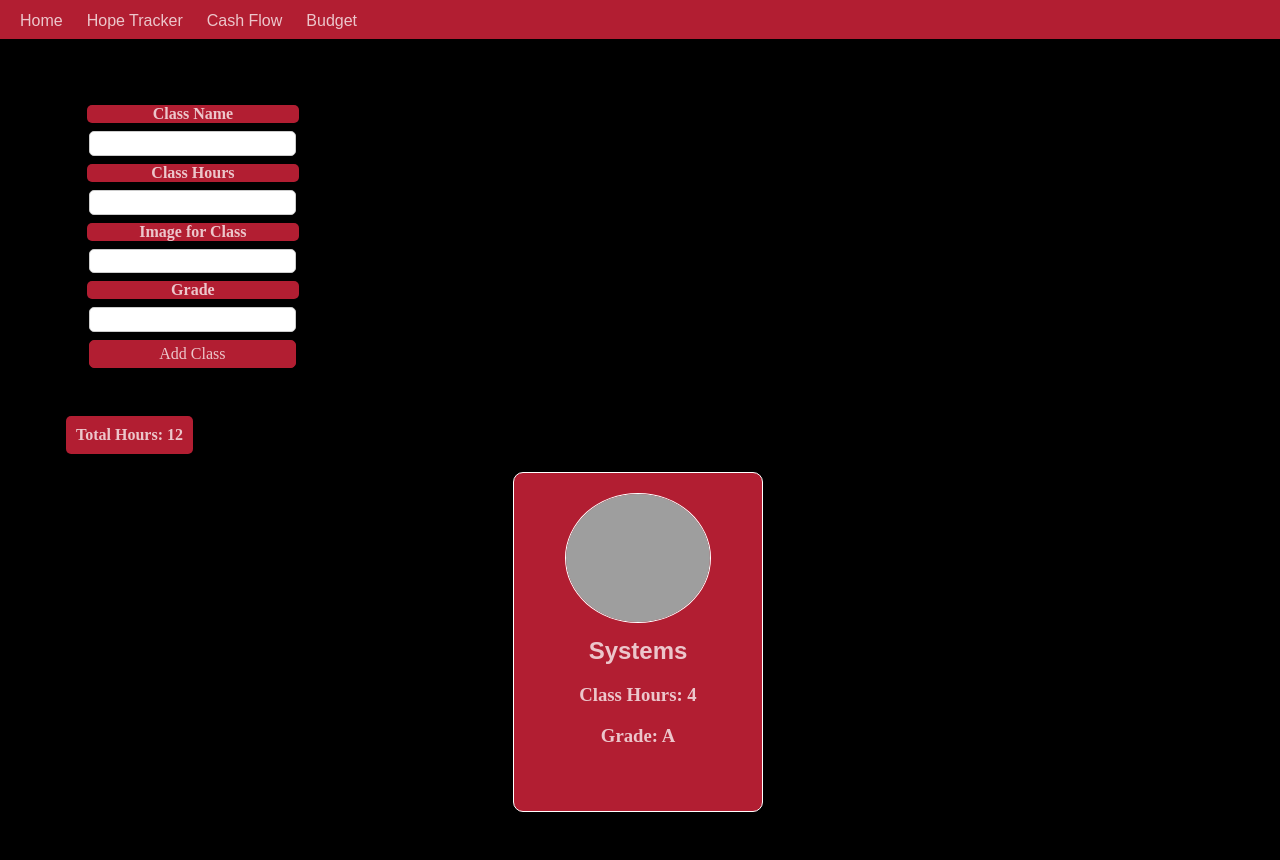
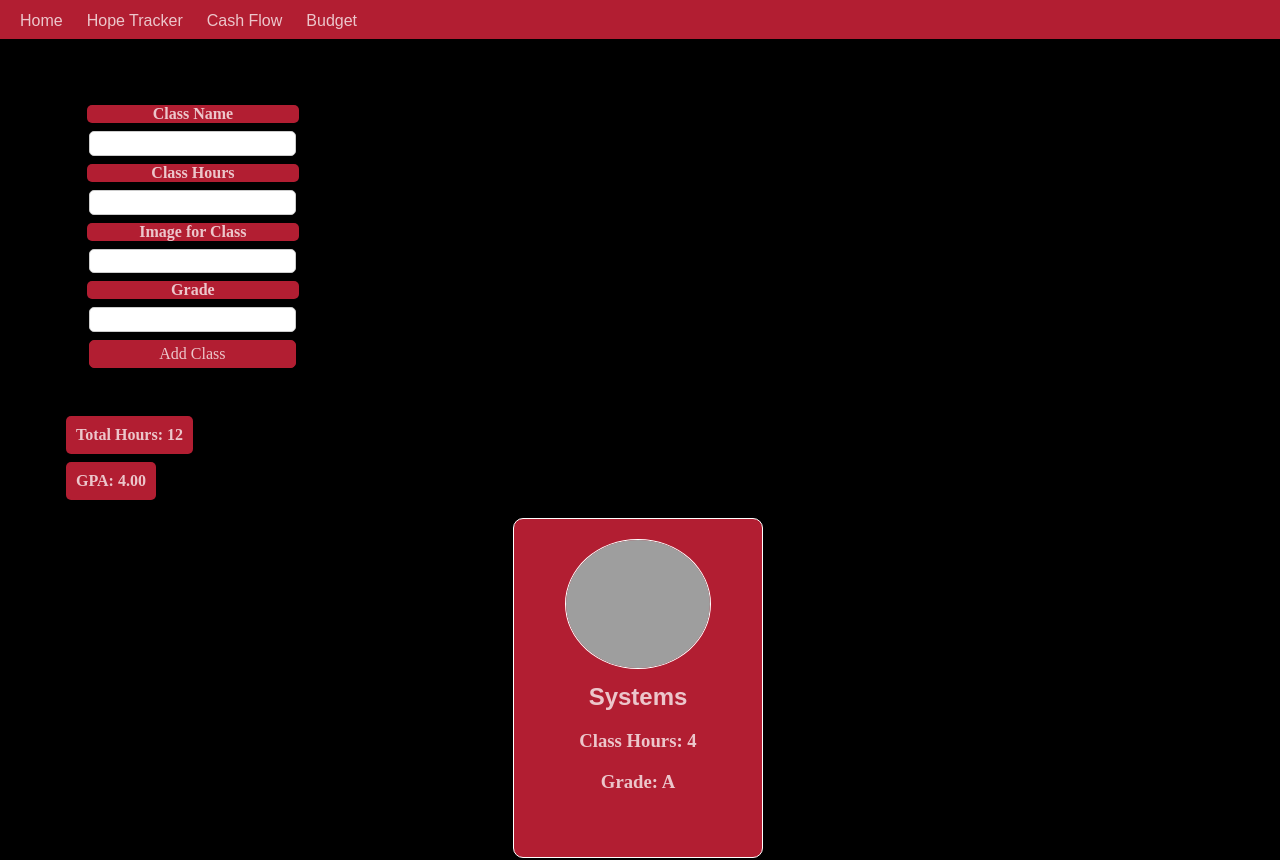
Before and after one commit to collinbrohm25/financebuddy, a React (Create React App) app: page /hopetracker in a window 1280 px wide. Shown: the top 860 px of the page. Built offline with nearby package versions, Linux system fonts and the light colour scheme; grey boxes are pictures that could not be loaded; a web font is replaced by a local one.

Commit message:
got gpa tracker up and running

```diff
--- /dev/null
+++ b/src/pages/Hope Tracker/HopeGPA.css
@@ -0,0 +1,18 @@
+.GPA{
+    display: flex;
+    margin-left: -5px;
+    border: 5px;
+    color: red;
+}
+
+.gpa {
+    justify-content: center;
+
+}
+
+.class2 {
+    border-radius: 5px;
+    padding: 10px;
+    border: 5px;
+    margin-left: -5px;
+}
--- a/src/pages/Hope Tracker/HopeGPA.js
+++ b/src/pages/Hope Tracker/HopeGPA.js
@@ -1,5 +1,6 @@
 import React from "react";
-
+import Card from "./HopeCard";
+import './HopeGPA.css'
 
 function HopeGPA(props) {
     const hours = props.hours;
@@ -18,11 +19,12 @@ function HopeGPA(props) {
     const gpa = totalGradePoints / totalCreditHours;
 
     return (
-        <div>
+        <div className='GPA'>
 
-            <p>Total Credit Hours: {totalCreditHours}</p>
-            <p>Total Grade Points: {totalGradePoints}</p>
-            <p>GPA: {gpa.toFixed(2)}</p>
+            <Card className= 'gpa'>
+                <label className = 'class2'>GPA: {gpa.toFixed(2)}</label>
+
+            </Card>
         </div>
     );
 }
--- a/src/pages/Hope Tracker/HopeTracker.js
+++ b/src/pages/Hope Tracker/HopeTracker.js
@@ -5,6 +5,7 @@ import AddClass from './HopeInput';
 import ClassLists from './HopeList';
 import TotalHoursDisplay from './TotalHourDisplay';
 import './HopeTracker.css';
+import HopeGPA from './HopeGPA';
 
 function Hope() {
   const [totalHours, setTotalHours] = useState(12);
@@ -41,11 +42,17 @@ function Hope() {
       setTotalHours((prevTotalHours) => prevTotalHours + hoursToAdd);
   };
 
+  const hours = users.map(user => Number(user.hour))  ;
+  const grades = users.map(user => user.grade);
+
+
   return (
     <div className='Hope'>
       <AddClass onSaveUserData ={addClassHandler}/>
       <TotalHoursDisplay totalHours={totalHours}/>
+      <HopeGPA hours={hours} grades={grades}/>
       <ClassLists items = {users}/>
+
     </div>
   );
 }
```
